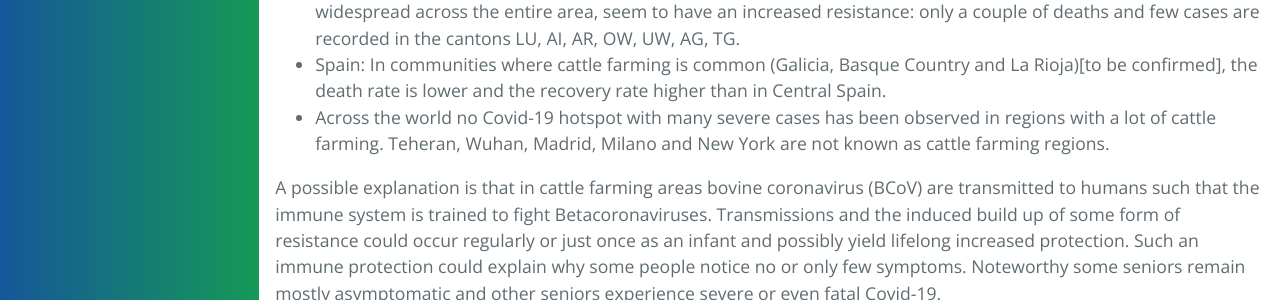
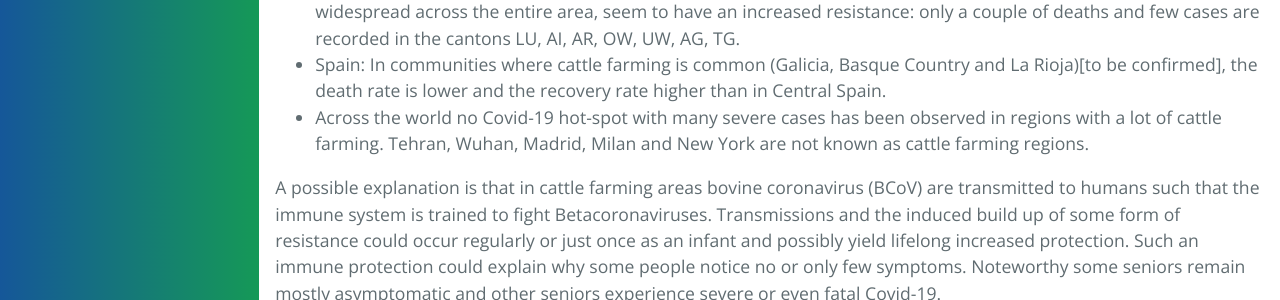
Before and after one commit to forestgrape/coronavirus, a Jekyll site: the page built from 5_epidemiological/covid_and_bovine_farming.md, in a window 1280 px wide and 900 px high, scrolled down 1018 px. Shown: the part 155-455 px from the top of the window. Built offline with Jekyll 4.4.1, drawn with Linux system fonts in a browser that asks for light colours; our own code applies the rules of GitHub Pages for plain Markdown files.

Commit message:
spelling Tehran

```diff
--- a/5_epidemiological/covid_and_bovine_farming.md
+++ b/5_epidemiological/covid_and_bovine_farming.md
@@ -31,7 +31,7 @@
 While there are possible explanations for many epidemiological observations of the Sars-2 strains, causing Covid-19, spread in the first months of 2020: spread mainly in absolutely dry and cold air and less spread in warm and humid air. Thus increased spread with increasing latitudes and away from coastal areas. Because cold and dry air likely increases both the [airborne transmission](../5_epidemiological/transmission.md) and decreases the mucus clearance. Air pollution ([decreased mucus clearance](../6_prevention_and_treatment/increasing_the_mucus_flow.md#decreased-mucus-clearance)) and increased public transport (increased spread) could contribute to the preference for cities of Sars-CoV-2. However some regional patterns fall through these reasons:
 * in Switzerland not only the highest prevalence in severe cases (mild and moderate cases were not admitted to testing and thus not recorded in February/March/April 2020) but also the highest death rates are observed in Geneva (GE) and Ticino (TI), areas which have few cattle farming. On the other hand areas, where cattle farming is widespread across the entire area, seem to have an increased resistance: only a couple of deaths and few cases are recorded in the cantons LU, AI, AR, OW, UW, AG, TG.
 * Spain: In communities where cattle farming is common (Galicia, Basque Country and La Rioja)[to be confirmed], the death rate is lower and the recovery rate higher than in Central Spain.
-* Across the world no Covid-19 hotspot with many severe cases has been observed in regions with a lot of cattle farming. Teheran, Wuhan, Madrid, Milano and New York are not known as cattle farming regions.
+* Across the world no Covid-19 hot-spot with many severe cases has been observed in regions with a lot of cattle farming. Tehran, Wuhan, Madrid, Milan and New York are not known as cattle farming regions.
 
 A possible explanation is that in cattle farming areas bovine coronavirus (BCoV)  are transmitted to humans such that the immune system is trained to fight Betacoronaviruses. Transmissions and the induced build up of some form of resistance could occur regularly or just once as an infant and possibly yield lifelong increased protection. Such an immune protection could explain why some people notice no or only few symptoms. Noteworthy some seniors remain mostly asymptomatic and other seniors experience severe or even fatal Covid-19.
 
```
Also changed, not shown: 6_prevention_and_treatment/increasing_the_mucus_flow.md (+1 -1 lines).
